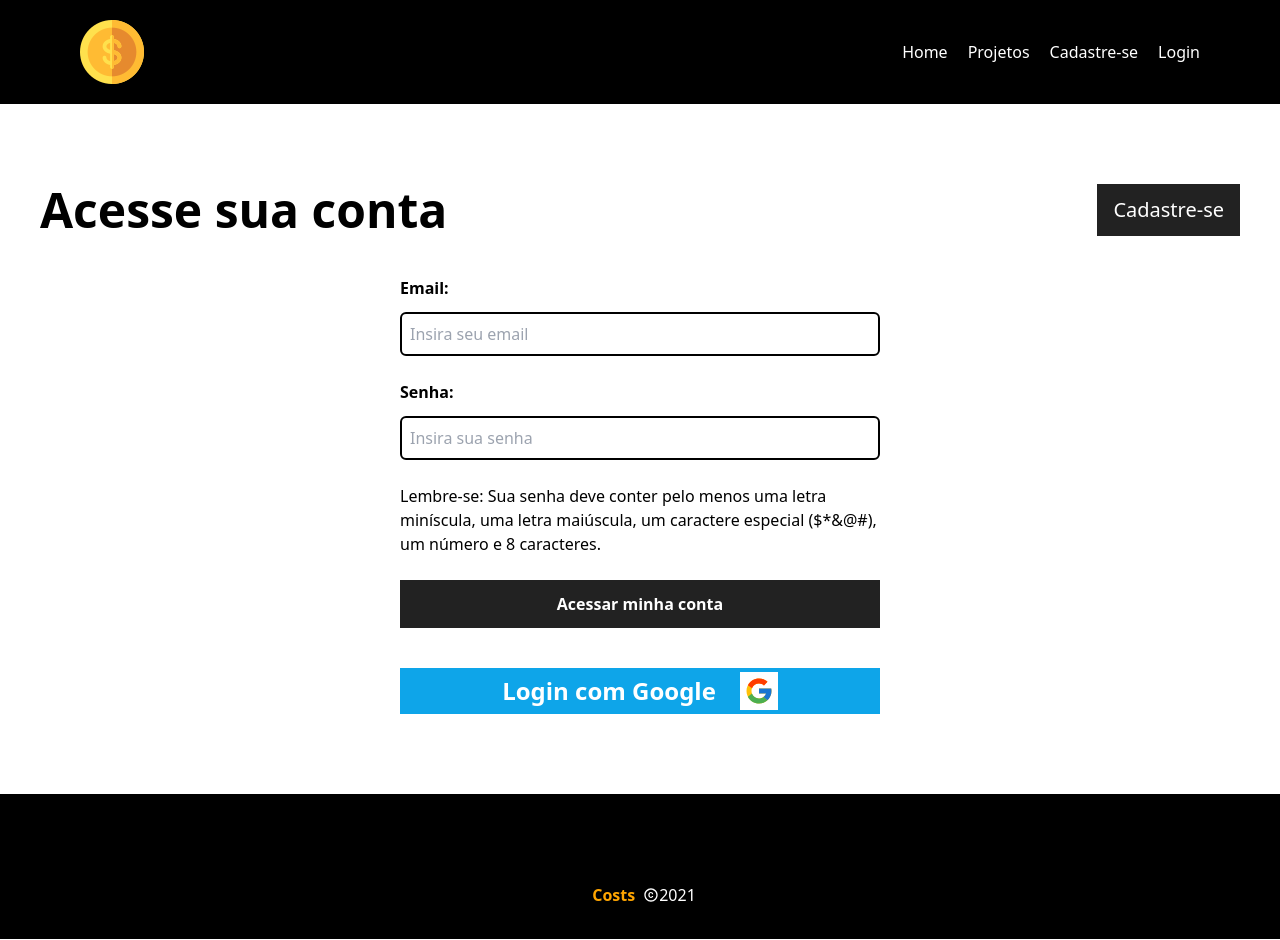
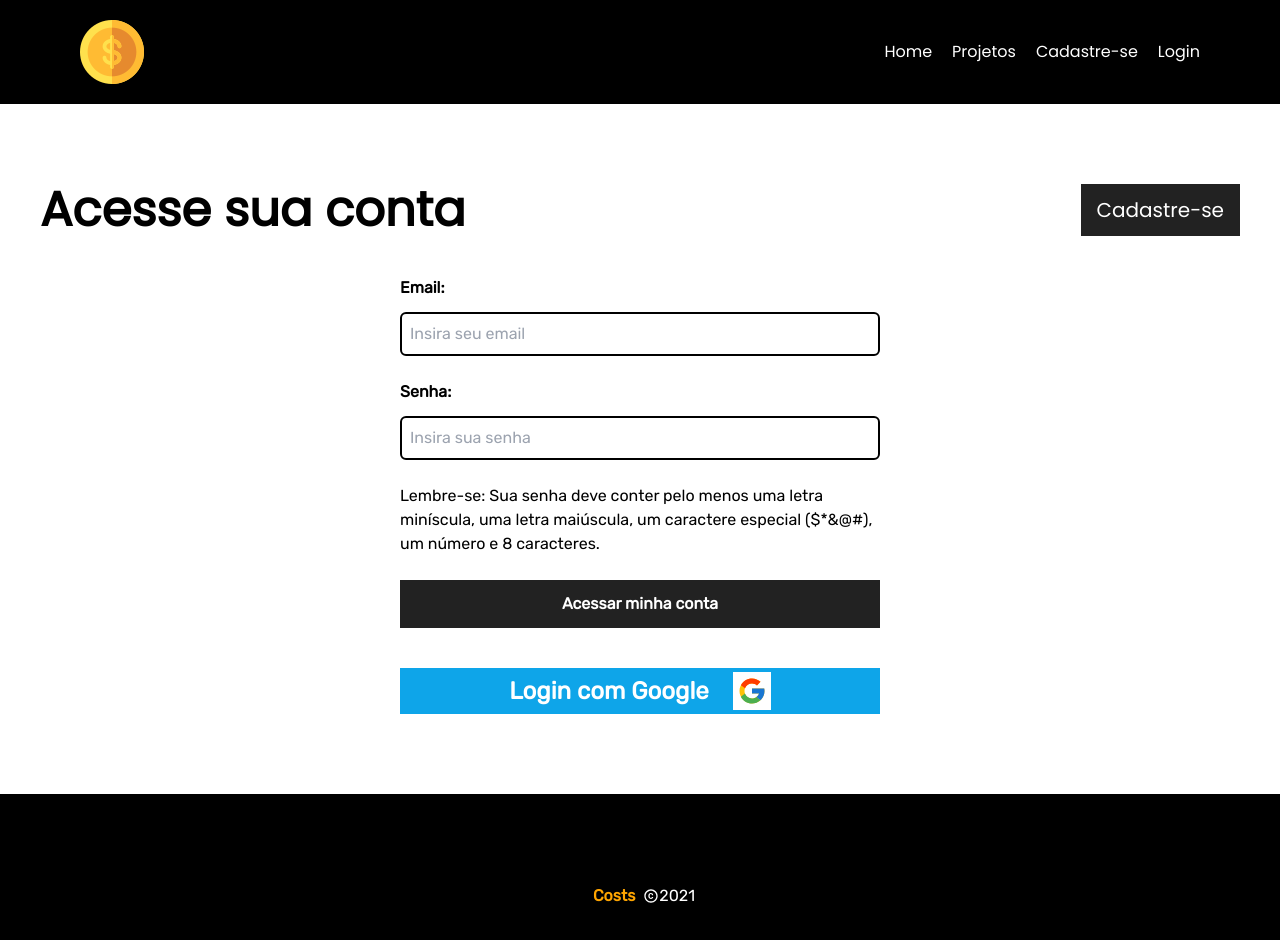
Before and after one commit to thiagoomatheus/costs, a React app in the folder costs/: page /login in a window 1280 px wide. Built offline with nearby package versions, Linux system fonts and the light colour scheme; no server answers; the database is empty; some icons are missing; the HTML template or start-up script is replaced by a standard one.

Commit message:
feat: add custom font

```diff
--- a/costs/src/App.css
+++ b/costs/src/App.css
@@ -1,5 +1,13 @@
+@import url('https://fonts.googleapis.com/css2?family=Rubik&display=swap');
+@import url('https://fonts.googleapis.com/css2?family=Poppins&display=swap');
+
 * {
     margin: 0;
     padding: 0;
     box-sizing: border-box;
+    font-family: 'Rubik', sans-serif;
 }
+
+h1, a {
+    font-family: 'Poppins', sans-serif;
+}
--- a/costs/src/App.tsx
+++ b/costs/src/App.tsx
@@ -1,3 +1,4 @@
+import './App.css'
 import { BrowserRouter as Router, Routes, Route } from "react-router-dom";
 import Home from './pages/Home';
 import Header from './components/header/Header';
```
